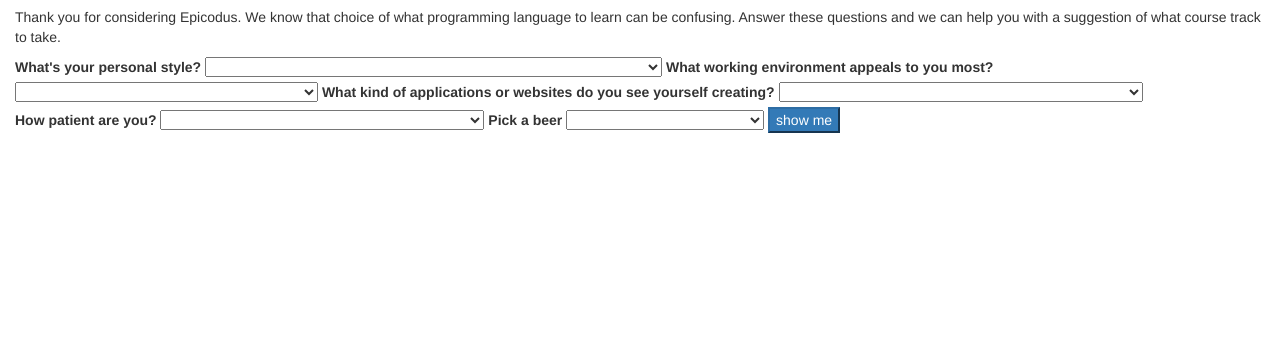
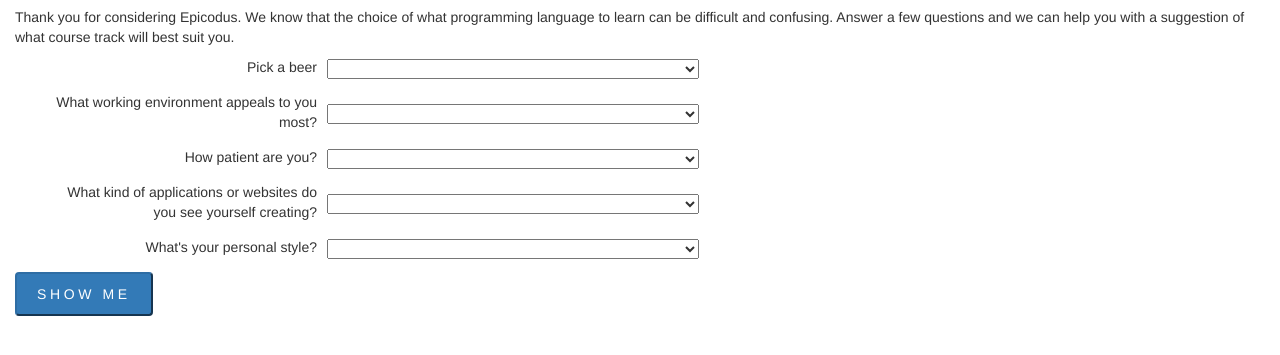
Before and after one commit to TracyRe/track-suggester, a plain HTML site: page track-suggester/index.html in a window 1280 px wide. Shown: the part 63-418 px from the top of the page. Drawn offline with Linux system fonts and the light colour scheme.

Commit message:
Add js code - declare variables

```diff
--- a/track-suggester/css/styles.css
+++ b/track-suggester/css/styles.css
@@ -7,6 +7,40 @@
   }
 }
 
+.questions {
+  display: flex;
+}
+
+.flex-outer li {
+  display: flex;
+  flex-wrap: wrap;
+  align-items: center;
+  margin-bottom: 10px;
+}
+
+.flex-outer > li > label {
+  flex: 1 0 120px;
+  max-width: 280px;
+  text-align: right;
+  padding-right: 10px;
+}
+
+.flex-outer > li > label + * {
+  flex: 1 0 220px;
+  max-width: 480px;
+}
+
+label {
+  font-weight: normal;
+}
+
 .recommendation, .courses, .design, .c-sharp, .java, .php, .ruby, .notsure, .nopatience {
   display: none;
 }
+
+.btn-primary {
+  padding: 10px 20px 10px 20px;
+  text-transform: uppercase;
+  letter-spacing: .2rem;
+  border-radius: 4px;
+}
--- a/track-suggester/index.html
+++ b/track-suggester/index.html
@@ -12,50 +12,13 @@
 
     <div class="container-fluid">
       <h1>What Programming Language Should I Learn?</h1>
-      <p>Thank you for considering Epicodus. We know that choice of what programming language to learn can be confusing. Answer these questions and we can help you with a suggestion of what course track to take.</p>
+      <p>Thank you for considering Epicodus. We know that the choice of what programming language to learn can be difficult and confusing. Answer a few questions and we can help you with a suggestion of what course track will best suit you.</p>
 
       <!-- ********* BEGIN QUESTIONS ********* -->
       <div class="questions">
         <form id="questions" action="index.html" method="post">
-
-        <label for="frontBack">What's your personal style?</label>
-        <select class="droplist" id="frontBack">
-          <option value=""> </option>
-          <option value="back">As long as my clothes fit and are clean, I don't care what they look like</option>
-          <option value="front">I always make a great impression with my outfits</option>
-          <option value="notsure">What's style?</option>
-        </select>
-
-        <label for="company">What working environment appeals to you most?</label>
-        <select class="droplist" id="company">
-          <option value=""> </option>
-          <option value="c-sharp">The security of a large corporation</option>
-          <option value="php">The intense demands of a fast-paced agency</option>
-          <option value="java">Nike</option>
-          <option value="ruby">The thrill of a startup operation</option>
-          <option value="notsure">I don't know</option>
-        </select>
-
-        <label for="apps">What kind of applications or websites do you see yourself creating?</label>
-        <select class="droplist" id="apps">
-          <option value=""> </option>
-          <option value="java">Mobile apps</option>
-          <option value="ruby">Interactive web applications</option>
-          <option value="php">Small websites for brands, business, and organizations</option>
-          <option value="c-sharp">Big, complicated applications used by businesses</option>
-          <option value="notsure">I'm not sure yet</option>
-        </select>
-
-        <label for="patience">How patient are you?</label>
-        <select class="droplist" id="patience">
-          <option value=""> </option>
-          <option value="nopatience">I have no patience for things that don't work right</option>
-          <option value="somepatience">I get frustrated fairly easily, but I can cope</option>
-          <option value="patient">I'm pretty tolerant when things don't work right</option>
-          <option value="job">I have the patience of Job</option>
-          <option value="notsure">I've never thought about it</option>
-        </select>
-
+          <ul class="flex-outer">
+            <li>
               <label for="beer">Pick a beer</label>
               <select class="droplist" id="beer">
                 <option value=""> </option>
@@ -67,9 +30,53 @@
                 <option value="otherbeer">I like beer, but none of these</option>
                 <option value="nobeer">I don't drink beer</option>
               </select>
-
+            </li>
+            <li>
+            <label for="company">What working environment appeals to you most?</label>
+              <select class="droplist" id="company">
+                <option value=""> </option>
+                <option value="corp">Large corporation</option>
+                <option value="agency">Agency</option>
+                <option value="nike">Nike</option>
+                <option value="startup">Startup operation</option>
+                <option value="government">Government</option>
+                <option value="notsure">I don't know</option>
+              </select>
+            </li>
+            <li>
+              <label for="patience">How patient are you?</label>
+              <select class="droplist" id="patience">
+                <option value=""> </option>
+                <option value="nopatience">I have no patience for things that don't work right</option>
+                <option value="somepatience">I get frustrated fairly easily, but I can cope</option>
+                <option value="java">I'm very tolerant when things don't work right</option>
+                <option value="c-sharp">I have the patience of Job</option>
+                <option value="notsure">I've never thought about it</option>
+              </select>
+            </li>
+            <li>
+              <label for="apps">What kind of applications or websites do you see yourself creating?</label>
+              <select class="droplist" id="apps">
+                <option value=""> </option>
+                <option value="java">Mobile apps</option>
+                <option value="ruby">Interactive web applications</option>
+                <option value="php">Small websites for brands, business, and organizations</option>
+                <option value="c-sharp">Big, complicated applications used by businesses</option>
+                <option value="notsure">I'm not sure yet</option>
+              </select>
+            </li>
+            <li>
+              <label for="style">What's your personal style?</label>
+              <select class="droplist" id="style">
+                <option value=""> </option>
+                <option value="nostyle">As long as my clothes don't smell</option>
+                <option value="fashion">Always at the leading edge of fashion</option>
+                <option value="classic">Classic and coordinated</option>
+                <option value="notsure">What's style?</option>
+              </select>
+            </li>
+          </ul>
           <button class="btn-primary"  type="submit" id="submit" name="button">show me</button>
-
         </form>
 
       </div>  <!-- ********* END QUESTIONS ******* -->
--- a/track-suggester/js/scripts.js
+++ b/track-suggester/js/scripts.js
@@ -1,20 +1,26 @@
 $(document).ready(function(){
   $("form#questions").submit(function(event){
 
-    var frontBack = $("select#frontBack").val();
+    var style = $("select#style").val();
     var patience = $("select#patience").val();
+    var beer = $("select.beer").val();
+    var company = $("select.company").val();
+    var apps = $("select.apps").val();
 
     if ( patience === "nopatience") {
       console.log(patience);
       $(".container-fluid").children().toggle();
       $(".nopatience").show();
-    } else if (frontBack === "front") {
+    } else if ((style === "fashion") || (style === "classic")) {
       $(".container-fluid").children().toggle();
-        console.log(frontBack);
+        console.log(style);
       $(".courses").show();
       $(".design").show();
     // } else if () {
 
+
+
+    // }
     } else {
       $(".container-fluid").children().toggle();
       $(".notsure").show();
```
Lines whose indentation alone changed are shown as unchanged.
